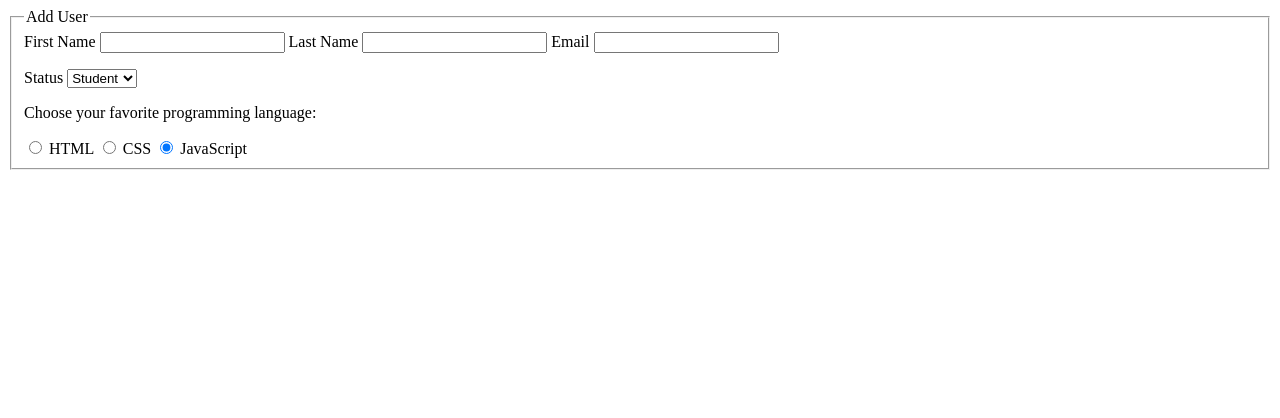
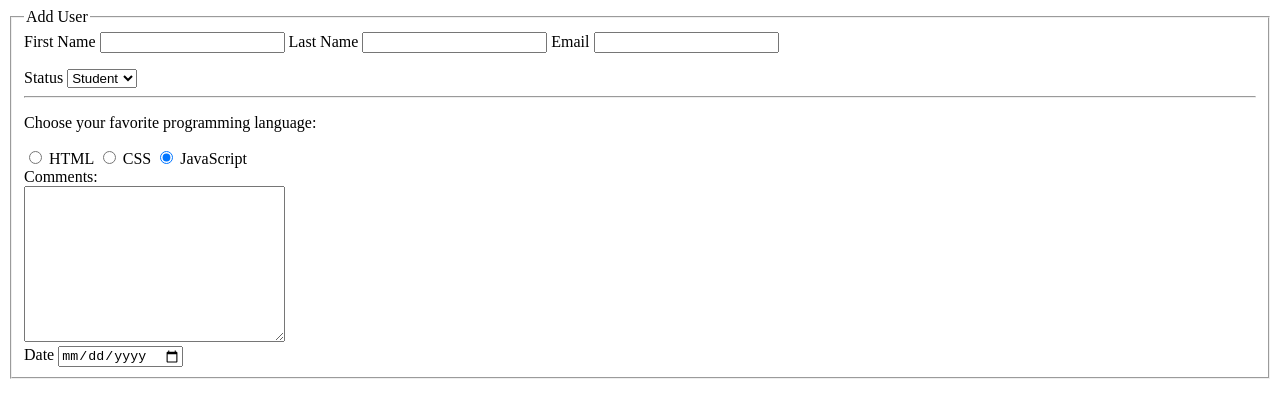
Before and after one commit to rajahwu/forms, a plain HTML site: page index.html in a window 1280 px wide. Drawn offline with Linux system fonts and the light colour scheme.

Commit message:
add comment textarea

```diff
--- a/index.html
+++ b/index.html
@@ -26,6 +26,7 @@
             <option value="Guest">Guest</option>
         </select>
     </div>
+    <hr>
     <div>
         <p>Choose your favorite programming language:</p>
         <input type="radio" id="html" name="html_lang" value="html">
@@ -35,6 +36,14 @@
         <input type="radio" id="javascript" name="js_lang" value="javascript" checked>
         <label for="">JavaScript</label>
     </div>
+    <div>
+        <label for="comments">Comments:</label>
+        <br>
+        <textarea name="comment" id="comments" cols="30" rows="10"></textarea>
+        <br>
+        <label for="comment_date">Date</label>
+        <input type="date" id="comment_date" name="comment_date">
+    </div>
 
     </fieldset>
 </body>
```
